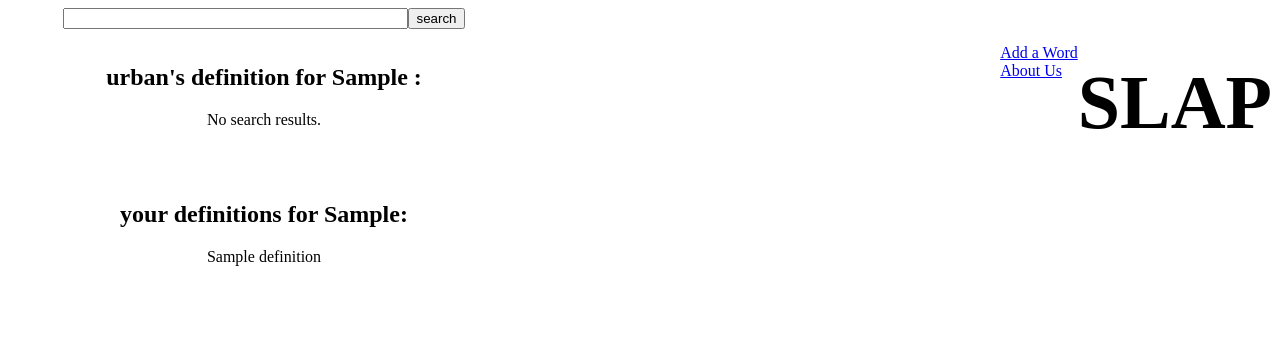
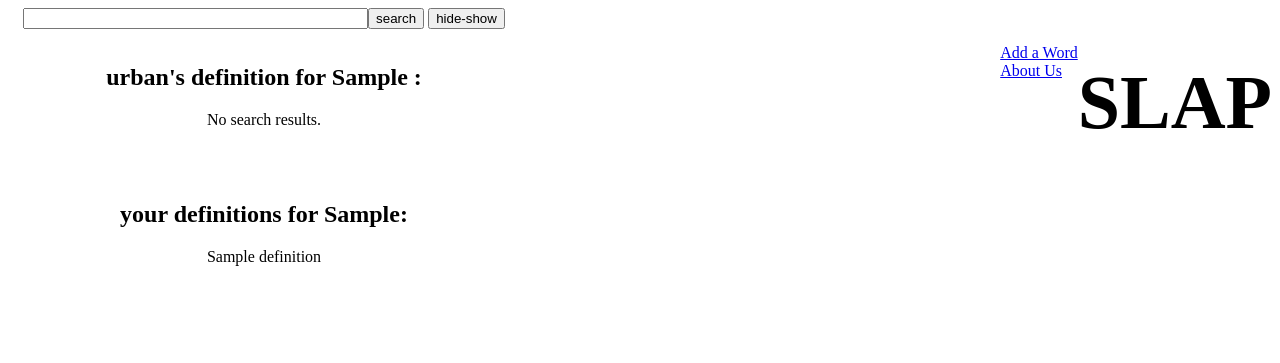
Before and after one commit to iamthenmam/team-kiss, a Python web app: template our-app/templates/home.html in a window 1280 px wide. Shown: the top 363 px of the page. Run offline with Jinja, Linux system fonts and the light colour scheme; the template is opened without the code that fills it: most values are stand-ins (such as "Sample title", 1, 10 or a date in 2020); some libraries are stand-ins or nearby versions.

Commit message:
begining hide/show js

```diff
--- a/our-app/static/main.js
+++ b/our-app/static/main.js
@@ -1,8 +1,8 @@
-// $("results").hide()
-
-// $("#results").click(function() {
+// $("#hide-button").click(function() {
+//   $("#results").toggle()
+//
+// $("#search-button").click(function() {
 //   $("#results").show()
-// })
 
 function initialize() {
   var mapCanvas = document.getElementById("map-canvas");
@@ -13,7 +13,7 @@
     mapTypeId: google.maps.MapTypeId.ROADMAP
   };
 
-  var backgroundMap = new google.maps.Map(mapCanvas, mapOptions);
+  backgroundMap = new google.maps.Map(mapCanvas, mapOptions);
 
 }
 
@@ -27,6 +27,3 @@
 }
 
 window.onload = loadScript;
-
-
-// codeAddress('London')
--- a/our-app/templates/home.html
+++ b/our-app/templates/home.html
@@ -8,7 +8,12 @@
     <h1 id="logo">SLAP</h1>
       <div id="search-bar">
         <form method="POST" action="">
-          <input type="search" name="search_name" size="40%"><button>search</button>
+          <input type="search" name="search_name" size="40%"><button id="search-button">search</button>
+          <button id="toggle-button">hide-show</button>
+        </form>
+        <br>
+        <form method="POST" action="">
+          <input type="search" name="location" size="40%"><button>search</button>
         </form>
       </div>
       <br>
```
